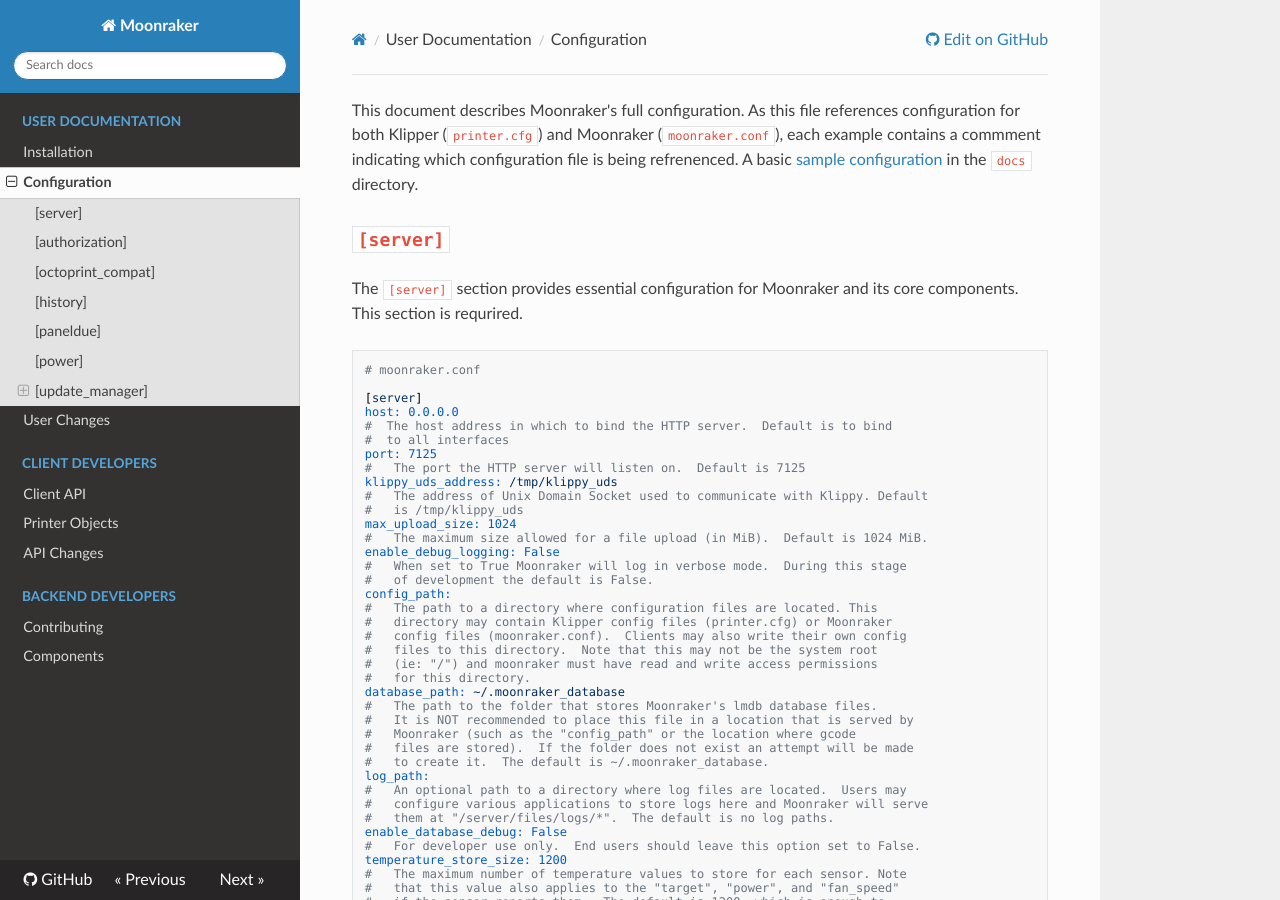
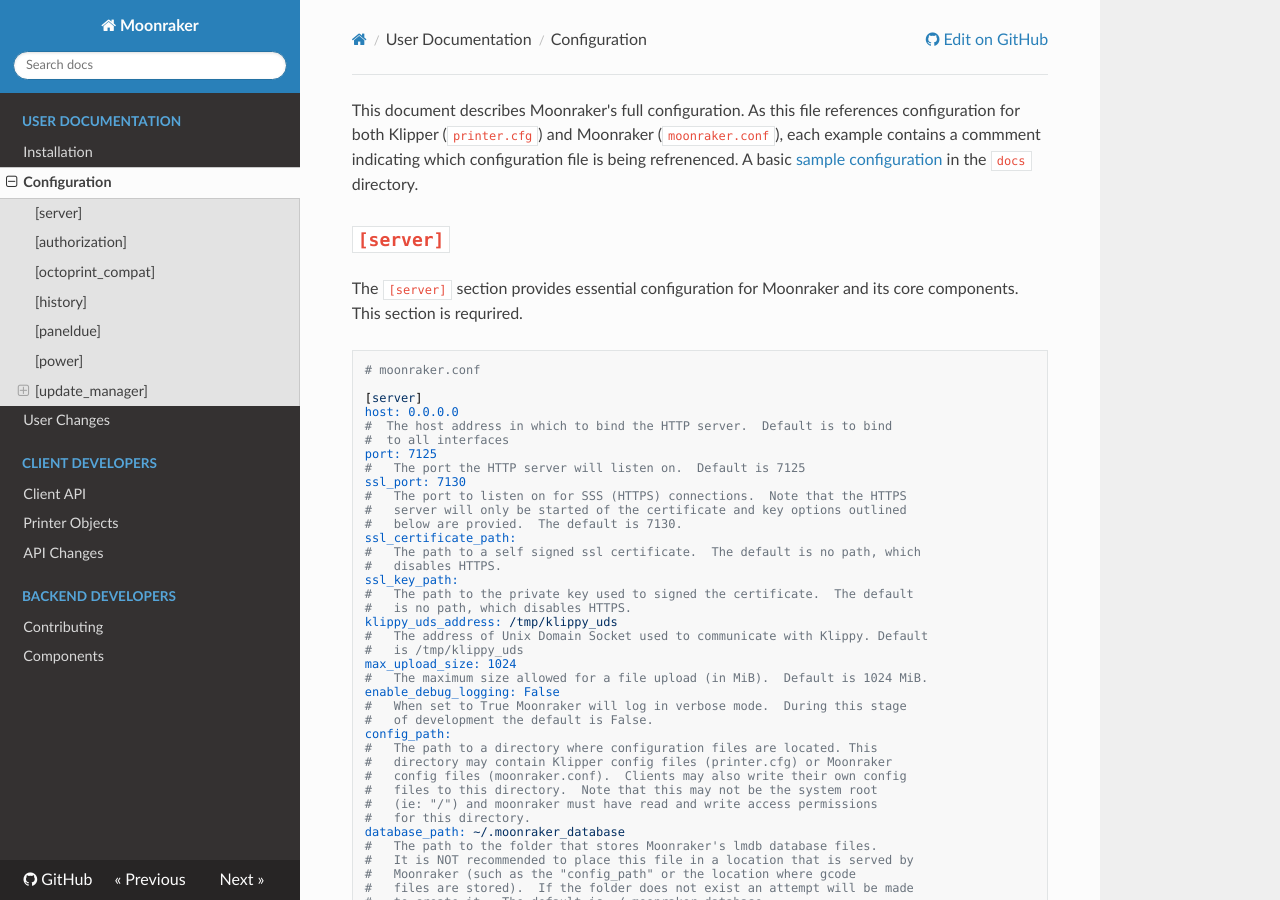
Before and after one commit to Marirossibn/moonraker, an MkDocs documentation site: the page built from docs/configuration.md, in a window 1280 px wide and 900 px high. Built offline with MkDocs 1.6.1, drawn with Linux system fonts in a browser that asks for light colours; nearby versions of some CDN libraries.

Commit message:
docs:  document https configuration options
Signed-off-by:  Eric Callahan <arksine.code@gmail.com>

```diff
--- a/docs/configuration.md
+++ b/docs/configuration.md
@@ -20,6 +20,16 @@
 #  to all interfaces
 port: 7125
 #   The port the HTTP server will listen on.  Default is 7125
+ssl_port: 7130
+#   The port to listen on for SSS (HTTPS) connections.  Note that the HTTPS
+#   server will only be started of the certificate and key options outlined
+#   below are provied.  The default is 7130.
+ssl_certificate_path:
+#   The path to a self signed ssl certificate.  The default is no path, which
+#   disables HTTPS.
+ssl_key_path:
+#   The path to the private key used to signed the certificate.  The default
+#   is no path, which disables HTTPS.
 klippy_uds_address: /tmp/klippy_uds
 #   The address of Unix Domain Socket used to communicate with Klippy. Default
 #   is /tmp/klippy_uds
```
